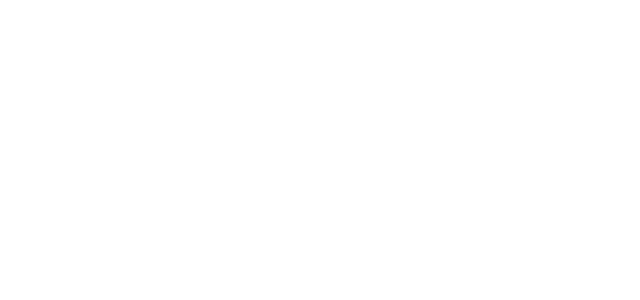
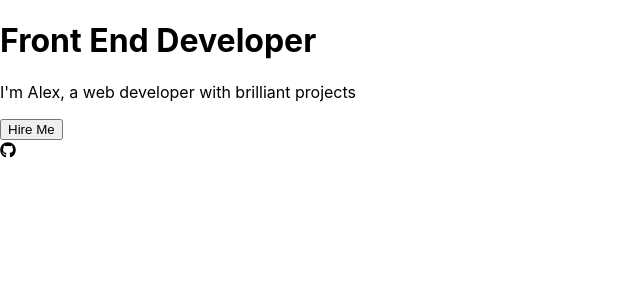
Before and after one commit to Xrythidon/Portfolio, a Next.js app: page /templates in a window 1280 px wide. Shown: the top 300 px of the page, without its empty margins (0-640 px from the left). Built offline with nearby package versions, Linux system fonts and the light colour scheme.

Commit message:
Installed fa-react

```diff
--- a/package.json
+++ b/package.json
@@ -8,6 +8,11 @@
     "start": "next start"
   },
   "dependencies": {
+    "@fortawesome/fontawesome-svg-core": "^1.2.34",
+    "@fortawesome/free-brands-svg-icons": "^5.15.2",
+    "@fortawesome/free-regular-svg-icons": "^5.15.2",
+    "@fortawesome/free-solid-svg-icons": "^5.15.2",
+    "@fortawesome/react-fontawesome": "^0.1.14",
     "next": "10.0.6",
     "react": "17.0.1",
     "react-dom": "17.0.1",
--- a/pages/templates/index.js
+++ b/pages/templates/index.js
@@ -1,8 +1,24 @@
+import homeStyles from "../../styles/Home.module.scss";
+import { FontAwesomeIcon } from '@fortawesome/react-fontawesome';
+import { faGithub } from '@fortawesome/free-brands-svg-icons';
+
 
 const index = () => {
   return (
     <div>
-
+      <div className={homeStyles.hero}>
+        <div className="hero__container">
+          <h1 className="hero__title">Front End Developer</h1>
+          <p className="hero__subtitle">
+            I'm Alex, a web developer with brilliant projects
+          </p>
+          <button className="btn hero__btn">Hire Me</button>
+        </div>
+        <div className="hero__icons">
+        <i class="fa fa-envelope" aria-hidden="true"></i>
+        <FontAwesomeIcon icon={faGithub} />
+        </div>
+      </div>
     </div>
   );
 };
--- a/styles/Home.module.scss
+++ b/styles/Home.module.scss
@@ -25,3 +25,5 @@
 .nav ul li a {
   margin: 5px 15px;
 }
+
+// Splash
```
Also changed, not shown: 1 other file (tests, documents, lock files or other folders).
